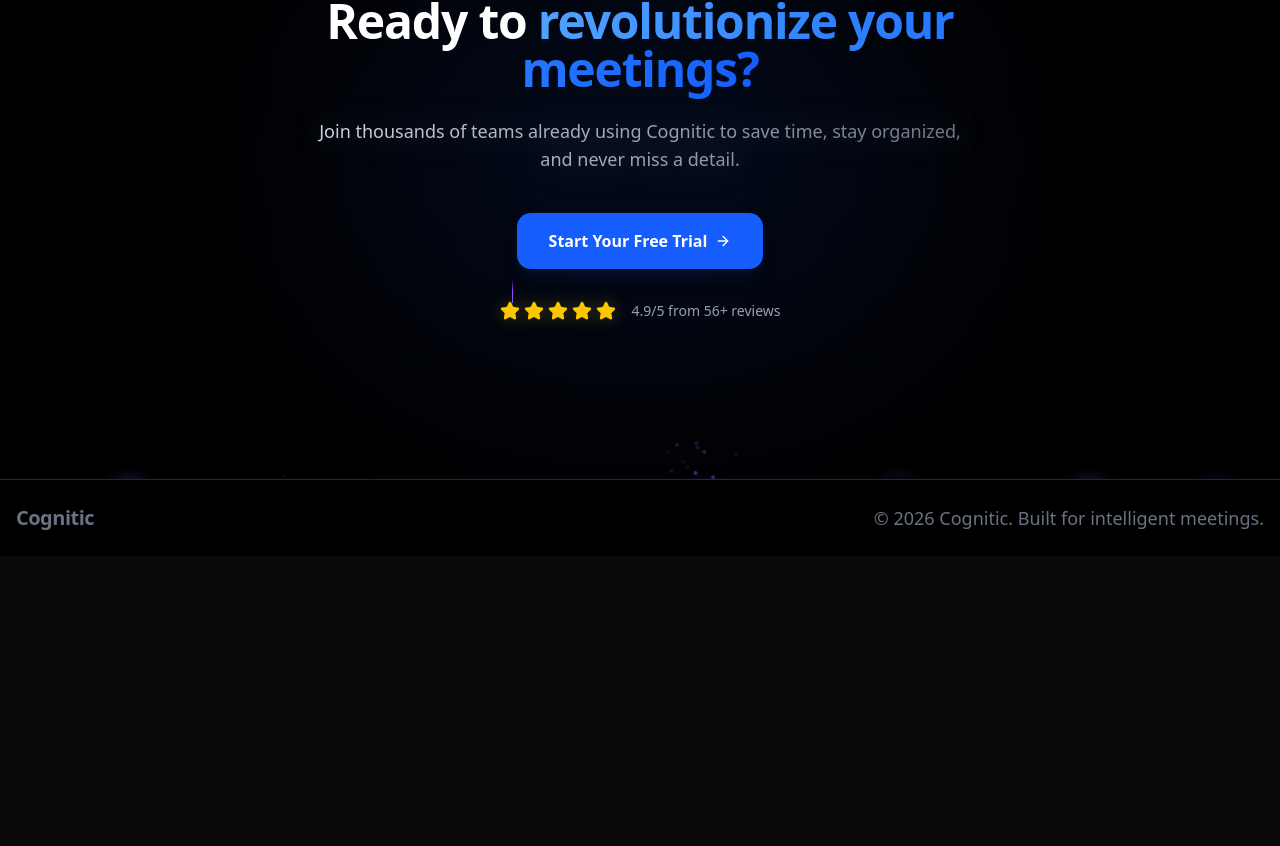
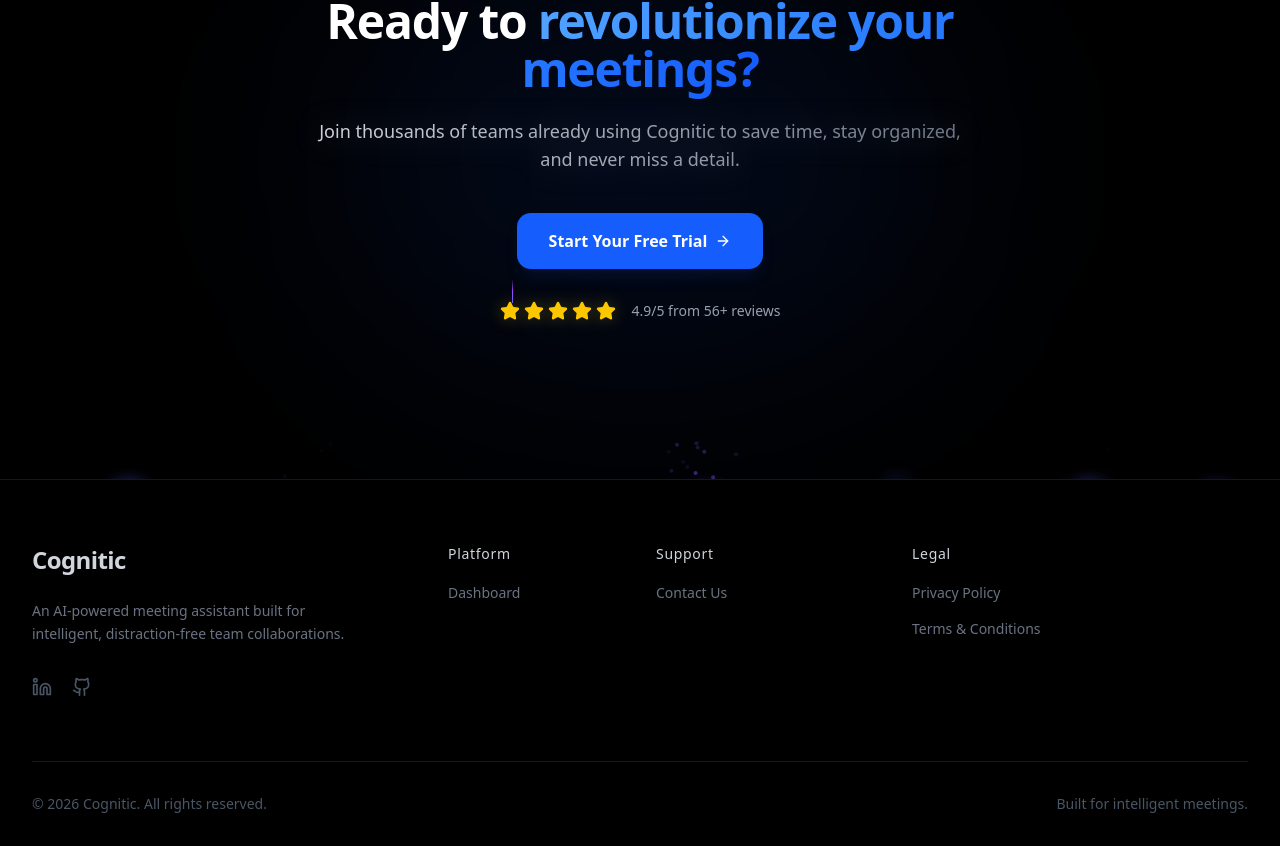
Before and after one commit to Ashutosh-020/cogniticAI, a Next.js app: page / in a window 1280 px wide. Shown: the part 4253-5099 px from the top of the page. Before the commit the page ends 4809 px from the top, so only its background shows below. Built offline with nearby package versions, Linux system fonts and the light colour scheme; no server answers.

Commit message:
footer updated with privacy and terms

```diff
--- a/app/components/landing/Footer.tsx
+++ b/app/components/landing/Footer.tsx
@@ -1,27 +1,87 @@
-import { Bot } from 'lucide-react'
+import { Bot, Twitter, Github, Linkedin } from 'lucide-react'
 import React from 'react'
+import Link from 'next/link'
 
 function Footer() {
     return (
-        <footer className='border-t border-gray-800 bg-black/80 backdrop-blur-md py-6'>
-            <div className='max-w-7xl mx-auto px-4'>
-
-                <div className='flex flex-col md:flex-row justify-between items-center gap-4'>
-
-                    {/* Logo */}
-                    <div className='flex items-center space-x-3 group'>
-                        <span className='text-xl font-semibold text-gray-500 tracking-tight'>
-                            Cognitic
-                        </span>
+        <footer className="bg-black border-t border-gray-900 pt-16 pb-8">
+            <div className="max-w-7xl mx-auto px-6 lg:px-8">
+                <div className="xl:grid xl:grid-cols-3 xl:gap-8 mb-16">
+                    {/* Brand Section */}
+                    <div className="space-y-6 xl:col-span-1">
+                        <Link href="/" className="flex items-center space-x-3 group w-fit">
+                            <span className="text-2xl font-semibold text-gray-300 tracking-tight">
+                                Cognitic
+                            </span>
+                        </Link>
+                        <p className="text-sm text-gray-500 max-w-xs leading-relaxed">
+                            An AI-powered meeting assistant built for intelligent, distraction-free team collaborations.
+                        </p>
+                        <div className="flex space-x-5 pt-2">
+                            <a href="https://www.linkedin.com/in/ashutosh-dubey-cs22/" className="text-gray-600 hover:text-gray-400 transition-colors">
+                                <span className="sr-only">Twitter</span>
+                                <Linkedin className="h-5 w-5" />
+                            </a>
+                            <a href="https://github.com/Ashutosh-020" className="text-gray-600 hover:text-gray-400 transition-colors">
+                                <span className="sr-only">GitHub</span>
+                                <Github className="h-5 w-5" />
+                            </a>
+                        </div>
                     </div>
 
-                    {/* Copyright */}
-                    <div className='text-gray-500 text-lg text-center md:text-right'>
-                        © {new Date().getFullYear()} Cognitic. Built for intelligent meetings.
+                    {/* Links Grid */}
+                    <div className="mt-16 grid grid-cols-2 gap-8 xl:mt-0 xl:col-span-2">
+                        <div className="md:grid md:grid-cols-2 md:gap-8">
+                            <div>
+                                <h3 className="text-sm font-medium text-gray-300 tracking-wider">Platform</h3>
+                                <ul role="list" className="mt-4 space-y-3">
+                                    <li>
+                                        <Link href="/dashboard" className="text-sm text-gray-500 hover:text-gray-300 transition-colors">
+                                            Dashboard
+                                        </Link>
+                                    </li>
+                                </ul>
+                            </div>
+                            <div className="mt-12 md:mt-0">
+                                <h3 className="text-sm font-medium text-gray-300 tracking-wider">Support</h3>
+                                <ul role="list" className="mt-4 space-y-3">
+                                    <li>
+                                        <Link href="mailto:bey.ashutosh@gmail.com" className="text-sm text-gray-500 hover:text-gray-300 transition-colors">
+                                            Contact Us
+                                        </Link>
+                                    </li>
+                                </ul>
+                            </div>
+                        </div>
+                        <div className="md:grid md:grid-cols-1 md:gap-8">
+                            <div className="xl:pl-12">
+                                <h3 className="text-sm font-medium text-gray-300 tracking-wider">Legal</h3>
+                                <ul role="list" className="mt-4 space-y-3">
+                                    <li>
+                                        <Link href="/privacy" target="_blank" rel="noopener noreferrer" className="text-sm text-gray-500 hover:text-gray-300 transition-colors">
+                                            Privacy Policy
+                                        </Link>
+                                    </li>
+                                    <li>
+                                        <Link href="/terms" target="_blank" rel="noopener noreferrer" className="text-sm text-gray-500 hover:text-gray-300 transition-colors">
+                                            Terms & Conditions
+                                        </Link>
+                                    </li>
+                                </ul>
+                            </div>
+                        </div>
                     </div>
-
                 </div>
 
+                {/* Bottom section */}
+                <div className="border-t border-gray-900 pt-8 flex flex-col md:flex-row justify-between items-center gap-4">
+                    <p className="text-sm text-gray-600">
+                        &copy; {new Date().getFullYear()} Cognitic. All rights reserved.
+                    </p>
+                    <p className="text-sm text-gray-600">
+                        Built for intelligent meetings.
+                    </p>
+                </div>
             </div>
         </footer>
     )
```
